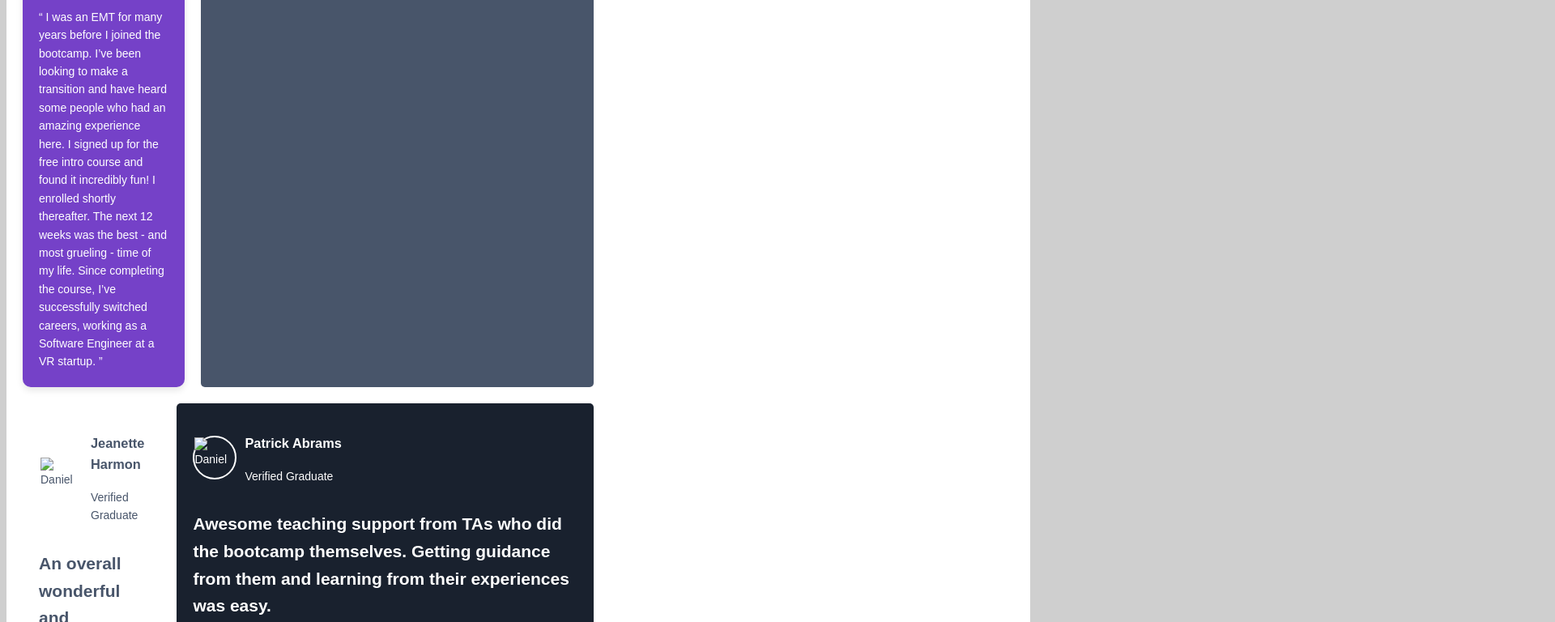
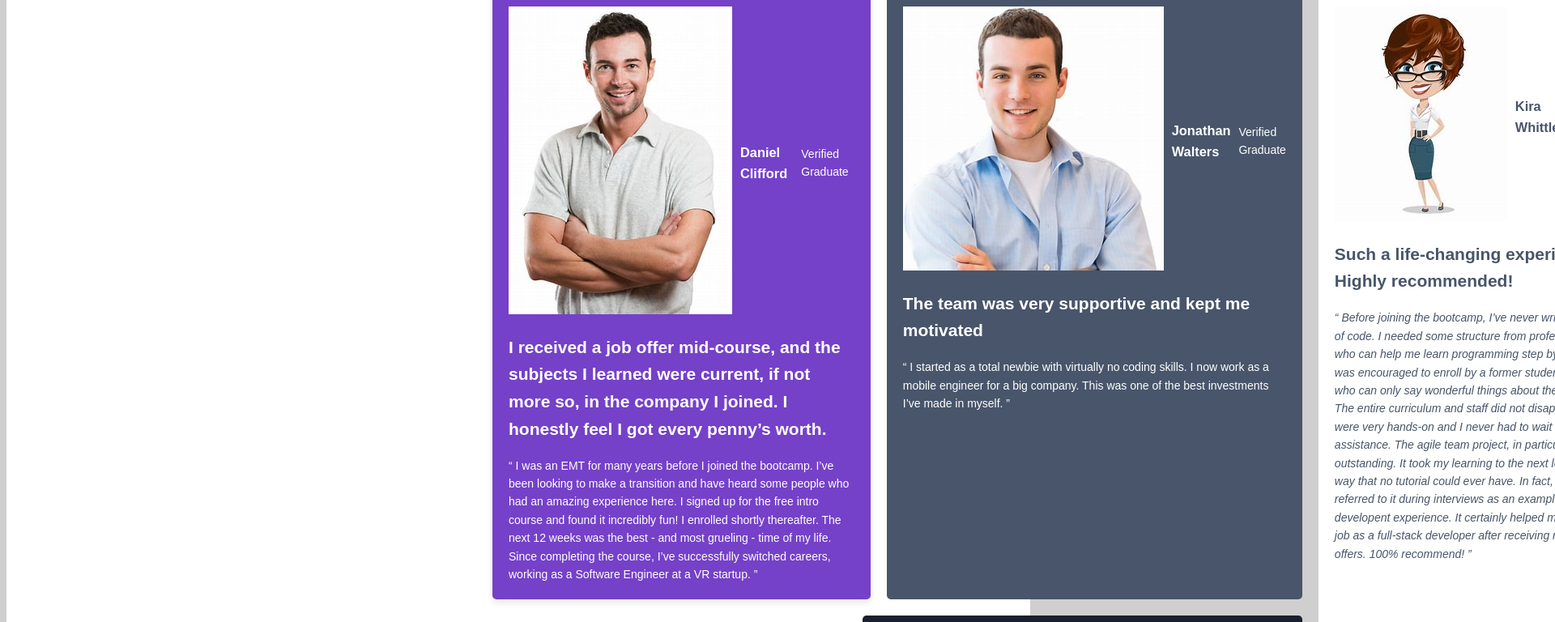
Before and after one commit to RivoltaAlpha/grid_css, a plain HTML site: page index.html in a window 1280 px wide. Shown: the part 620-1388 px from the top of the page at 81% size, 1920 px wide, since content can reach past the window. Drawn offline with Linux system fonts and the light colour scheme.

Commit message:
image changes

```diff
--- a/index.html
+++ b/index.html
@@ -5,25 +5,24 @@
     <meta charset="UTF-8" />
     <meta name="viewport" content="width=device-width, initial-scale=1.0" />
     <!-- displays site properly based on user's device -->
-    <link
-      rel="icon" type="image/png" sizes="32x32" href="./images/favicon-32x32.png"/>
+    <!-- <link rel="icon" type="image/png" sizes="32x32" href="./images/favicon-32x32.png"/> -->
 
     <link rel="stylesheet" href="styling.css" />
-    <title>Grid CSS</title>
+    <title> Grid CSS </title>
   </head>
   <body>
     <div class="container">
       <div class="testimonial1">
-        <img class="quotation" src="./images/bg-pattern-quotation.svg" alt="" />
         <div class="header">
             <div class="img">
-            <img class="image" src="./images/daniel.jpg" alt="Daniel" />
+                <img src="./images/daniel.jpg" alt="Daniel" />
             </div>
-          <div class="header2">
+            <div class="header">
             <h3>Daniel Clifford</h3>
                 <p>Verified Graduate</p>
             </div>
         </div>
+        <div>
             <h2>
                 I received a job offer mid-course, and the subjects I learned were
                 current, if not more so, in the company I joined. I honestly feel I
@@ -40,51 +39,58 @@
                 a Software Engineer at a VR startup. ”</span
               >
         </div>
+      </div>
+
       <div class="testimonial2">
         <div class="header">
           <div class="img">
-            <img src="./images/daniel.jpg" alt="" />
+            <img src="./images/jonathan.jpg" alt="" />
           </div>
-          <div class="header2">
+          <div class="header">
             <h3>Jonathan Walters</h3>
             <p>Verified Graduate</p>
           </div>
         </div>
+        <div>
             <h2>The team was very supportive and kept me motivated</h2>
 
             <span
               >“ I started as a total newbie with virtually no coding skills. I now
               work as a mobile engineer for a big company. This was one of the best
-          investments I’ve made in myself. ”</span
-        >
+              investments I’ve made in myself. ”</span>
         </div>
+      </div>
+
       <div class="testimonial3">
         <div class="header">
           <div class="img">
             <img class="image" src="./images/jeanette.jpg" alt="Daniel" />
           </div>
-          <div class="header2">
+          <div class="header">
             <h3>Jeanette Harmon</h3>
             <p>Verified Graduate</p>
           </div>
         </div>
+        <div>
             <h2>An overall wonderful and rewarding experience</h2>
 
             <span
               >“ Thank you for the wonderful experience! I now have a job I really
-          enjoy, and make a good living while doing something I love. ”</span
-        >
+              enjoy, and make a good living while doing something I love. ”</span>
         </div>
+      </div>
+
       <div class="testimonial4">
         <div class="header">
           <div class="img">
-            <img class="image" src="./images/image-patrick.jpg" alt="Daniel" />
+            <img src="./images/patrick.jpg" alt="Daniel" />
           </div>
-          <div class="header2">
+          <div class="header">
             <h3>Patrick Abrams</h3>
             <p>Verified Graduate</p>
           </div>
         </div>
+        <div>
             <h2>
                 Awesome teaching support from TAs who did the bootcamp themselves.
                 Getting guidance from them and learning from their experiences was
@@ -96,19 +102,21 @@
                 able to go out in the world and present myself as a capable junior
                 developer. The standard is above the rest. You will get the personal
                 attention you need from an incredible community of smart and amazing
-          people. ”</span
-        >
+                people. ”</span>
+        </div>
+
       </div>
       <div class="testimonial5">
         <div class="header">
           <div class="img">
-            <img src="./images/image-kira.jpg" alt="Daniel" />
+            <img src="./images/kira.jpg" alt="Daniel" />
           </div>
-          <div class="header2">
+          <div class="header">
             <h3>Kira Whittle</h3>
             <p>Verified Graduate</p>
           </div>
         </div>
+        <div>
             <h2>Such a life-changing experience. Highly recommended!</h2>
 
             <span>
@@ -126,5 +134,6 @@
             </span>
         </div>
       </div>
+    </div>
   </body>
 </html>
--- a/styling.css
+++ b/styling.css
@@ -8,15 +8,41 @@ body {
 /* Container for the testimonials grid */
 .container {
     display: grid;
-    grid-template-columns: repeat(2, 1fr);
-    grid-gap: 20px;
-    padding: 20px;
+    grid-template-columns: repeat(3, 1fr);
+    grid-template-rows: auto;
     grid-auto-flow: column;
     justify-content: start;
+    justify-items: auto;
+    grid-gap: 20px;
+    padding: 600px;
     background-color: #fff;
     font-family: "Barlow Semi Condensed", sans-serif;
     font-weight: 500;
     font-style: normal;
+    margin:auto
+}
+
+.container .quotationmark {
+    position: absolute;
+    top: 40px;
+    right: 800px;
+}
+
+.testimonial .img{
+    width: 11px;
+    height: 1px;
+    border-radius: 50%;
+    border: 2px solid #0d0101;
+    margin-right: 10px;
+}
+
+
+.container .header {
+    display: grid;
+    justify-content: start;
+    grid-auto-flow: column;
+    align-items: center;
+    grid-gap: 10px;
 }
 
   /* Verified graduate status */
@@ -30,7 +56,7 @@ body {
 .testimonial1 {
     background-color: hsl(263, 55%, 52%);
     padding: 20px;
-    border-radius: 10px;
+    border-radius: 5px;
     grid-column: 1 / span 2;
     grid-row: 1 / span 1;
     color: hsl(0, 0%, 100%);
@@ -78,14 +104,7 @@ body {
     color: hsl(217, 19%, 35%);
 }
 
-/* Image styling */
-.img {
-    width: 50px;
-    height: 50px;
-    border-radius: 50%;
-    object-fit: cover;
-    border: 2px solid #fff;
-}
+
 
 .testimonial h2 {
     font-size: 1.5em;
@@ -97,26 +116,10 @@ body {
     font-size: 1.2em;
     margin-top: 10px;
   }
-  .testimonial5 blockquote {
+  .testimonial5 span {
     font-style: italic;
     margin-top: 15px;
   }
-
-/* Header styles */
-.header {
-    display: grid;
-    justify-content: start;
-    grid-auto-flow: column;
-    align-items: center;
-    grid-gap: 10px;
-}
-
-/* Quotation mark */
-.quotation {
-    position: absolute;
-    top: 40px;
-    right: 800px;
-}
 
 /* Media query for mobile phones */
 @media only screen and (max-width: 768px) {
@@ -124,11 +127,11 @@ body {
         grid-template-columns: 1fr;
     }
 
-    .template1,
-    .template2,
-    .template3,
-    .template4,
-    .template5 {
+    .testimonial1,
+    .testimonial2,
+    .testimonial3,
+    .testimonial4,
+    .testimonial5 {
         grid-column: 1 / span 1;
         min-height: 50px;
     }
```
Also changed, not shown: images/daniel.jpg (added), images/jeanette.jpg (added), images/jonathan.jpg (added), images/kira.jpg (added), images/patrick.jpg (added). Lines whose indentation alone changed are shown as unchanged.
